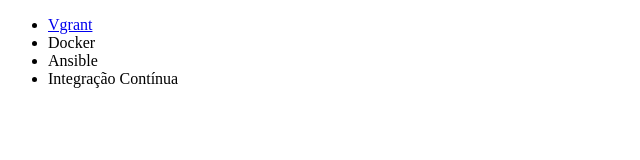
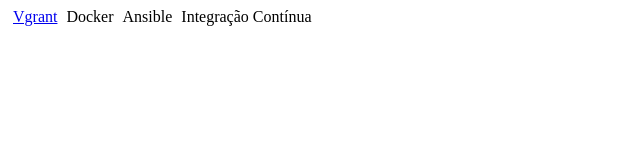
Before and after one commit to ClaytonRDSS/primeiro_projeto, a plain HTML site: page index.html in a window 1280 px wide. Shown: the whole page, without its empty margins (0-640 px from the left). Drawn offline with Linux system fonts and the light colour scheme.

Commit message:
Css sdiciona a index.html

```diff
--- a/index.html
+++ b/index.html
@@ -2,15 +2,18 @@
 <html lang="pt-br">
 <head>
     <meta charset="UTF-8">
+    <link rel="stylesheet" href="style.css">
     <meta name="viewport" content="width=device-width, initial-scale=1.0">
     <title>Curso da Alura</title>
 </head>
 <body>
+    <nav>
     <ul>
         <li><a href="#">Vgrant</a></li>
         <li>Docker</li>
         <li>Ansible</li>
         <li>Integração Contínua</li>
     </ul>
+    </nav>
 </body>
 </html>
--- /dev/null
+++ b/style.css
@@ -0,0 +1,10 @@
+ul {
+    list-style-type: none;
+    margin: 0;
+    padding: 0;
+  }
+
+  li{
+      display: inline;
+      margin-left: 5px;
+  }
```
